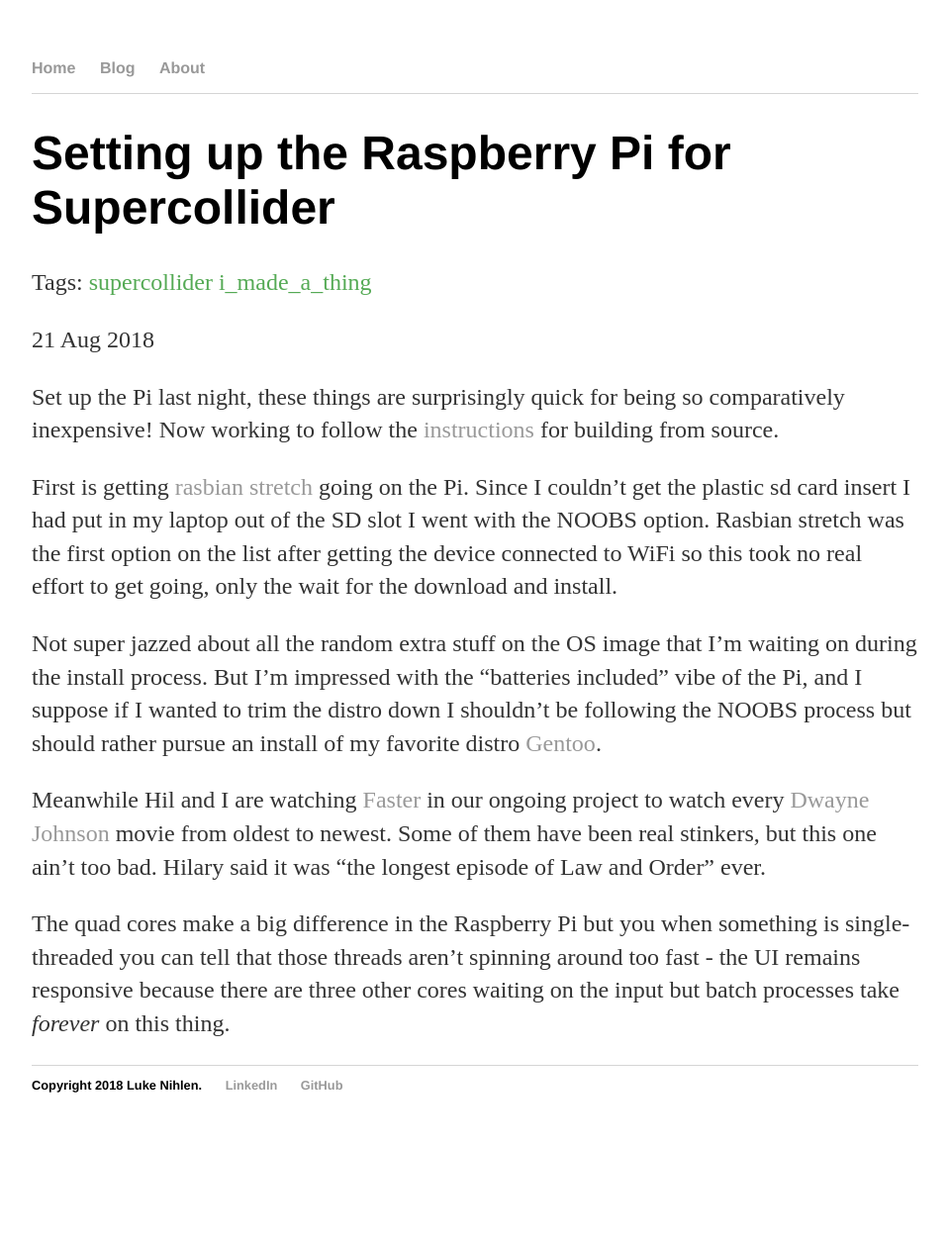
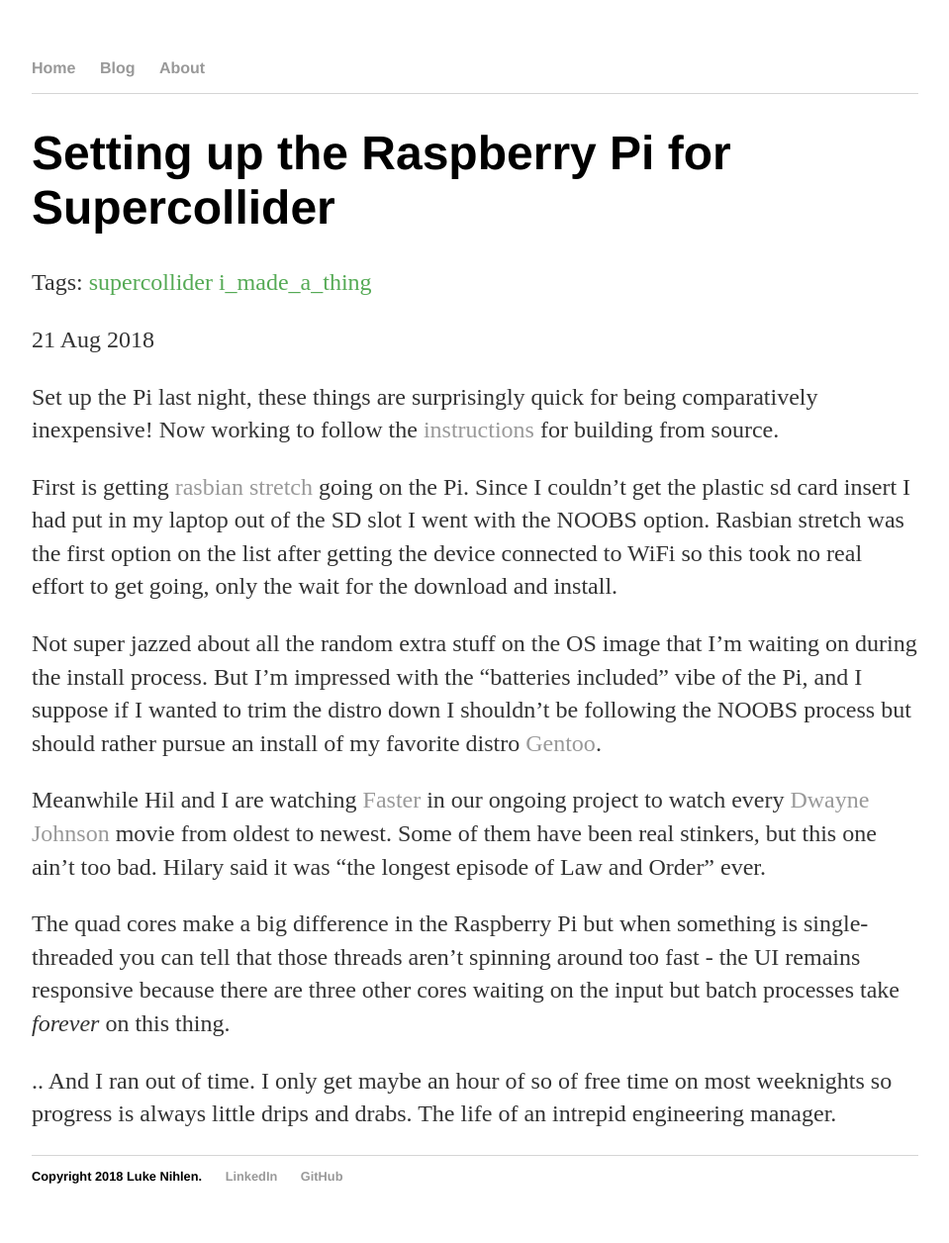
Before and after one commit to lnihlen/lnihlen.github.io, a Jekyll site: the page built from _posts/2018-08-21-tap-tempo-raspberry-pi.md, in a window 1280 px wide. Shown: the whole page at 99% size, without its empty margins (160-1119 px from the left). Built offline with Jekyll 4.4.1, drawn with Linux system fonts in a browser that asks for light colours; before the commit the page ends 1164 px from its top, so only the background shows below that.

Commit message:
minor edits to last post

```diff
--- a/_posts/2018-08-21-tap-tempo-raspberry-pi.md
+++ b/_posts/2018-08-21-tap-tempo-raspberry-pi.md
@@ -30,7 +30,11 @@ in our ongoing project to watch every
 movie from oldest to newest. Some of them have been real stinkers, but this one
 ain't too bad. Hilary said it was "the longest episode of Law and Order" ever.
 
-The quad cores make a big difference in the Raspberry Pi but you when something
+The quad cores make a big difference in the Raspberry Pi but when something
 is single-threaded you can tell that those threads aren't spinning around too
 fast - the UI remains responsive because there are three other cores waiting on
 the input but batch processes take *forever* on this thing.
+
+.. And I ran out of time. I only get maybe an hour of so of free time on most
+weeknights so progress is always little drips and drabs. The life of an
+intrepid engineering manager.
```
Also changed, not shown: other parts of _posts/2018-08-21-tap-tempo-raspberry-pi.md (+1 -1 lines).
